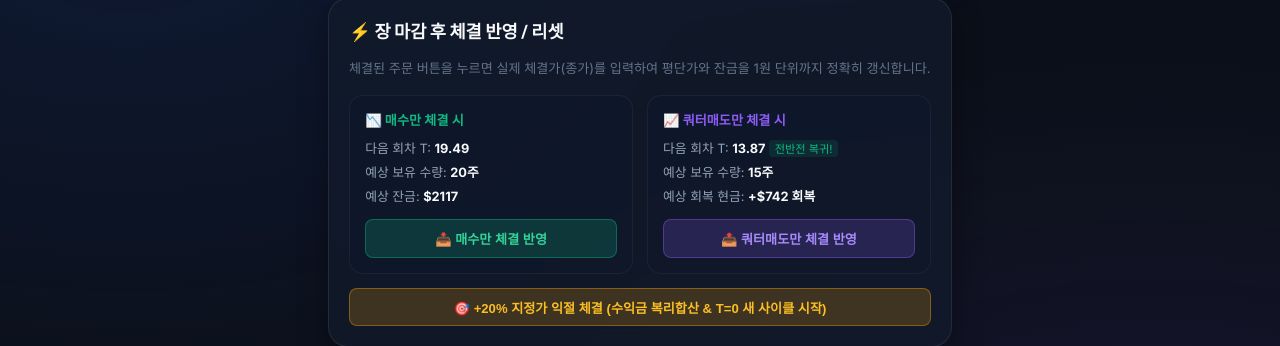
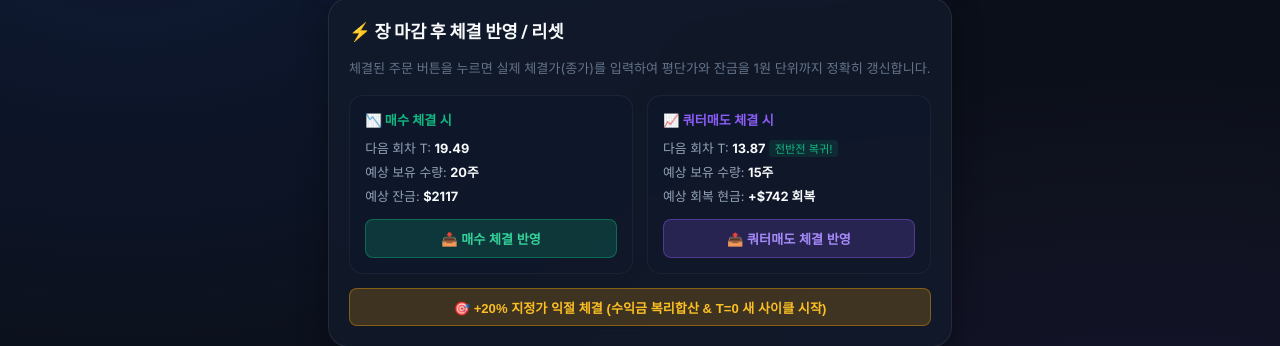
Before and after one commit to pyeong1297-a11y/soxl-tracker, a website: page index.html in a window 1280 px wide. Shown: the part 958-1304 px from the top of the page. Drawn offline with Linux system fonts and the light colour scheme.

Commit message:
UI: Remove '만' from execution button labels

```diff
--- a/index.html
+++ b/index.html
@@ -192,26 +192,26 @@
 
         <div class="scenario-grid">
           <div class="scenario-box buy-scenario">
-            <div class="scenario-title">📉 매수만 체결 시</div>
+            <div class="scenario-title">📉 매수 체결 시</div>
             <ul class="scenario-details">
               <li>다음 회차 T: <strong id="scen-buy-t">19.49</strong></li>
               <li>예상 보유 수량: <strong id="scen-buy-qty">20주</strong></li>
               <li>예상 잔금: <strong id="scen-buy-cash">$2,117</strong></li>
             </ul>
             <button type="button" class="btn-apply btn-apply-buy" onclick="applyBuyExecution()">
-              📥 매수만 체결 반영
+              📥 매수 체결 반영
             </button>
           </div>
 
           <div class="scenario-box sell-scenario">
-            <div class="scenario-title">📈 쿼터매도만 체결 시</div>
+            <div class="scenario-title">📈 쿼터매도 체결 시</div>
             <ul class="scenario-details">
               <li>다음 회차 T: <strong id="scen-sell-t">13.87</strong> <span class="badge-mini">전반전 복귀!</span></li>
               <li>예상 보유 수량: <strong id="scen-sell-qty">15주</strong></li>
               <li>예상 회복 현금: <strong id="scen-sell-cash">+$742 회복</strong></li>
             </ul>
             <button type="button" class="btn-apply btn-apply-sell" onclick="applySellExecution()">
-              📤 쿼터매도만 체결 반영
+              📤 쿼터매도 체결 반영
             </button>
           </div>
         </div>
```
